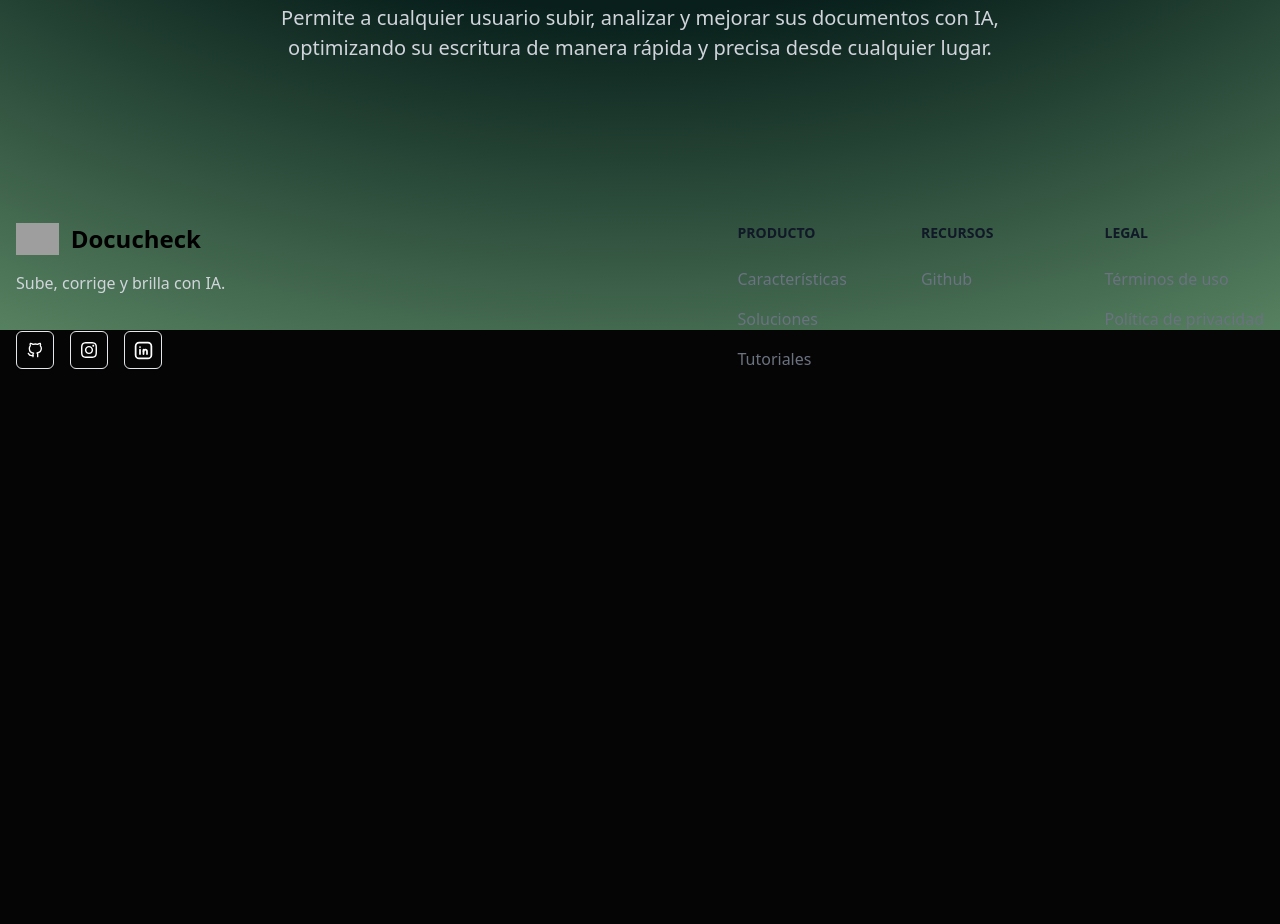
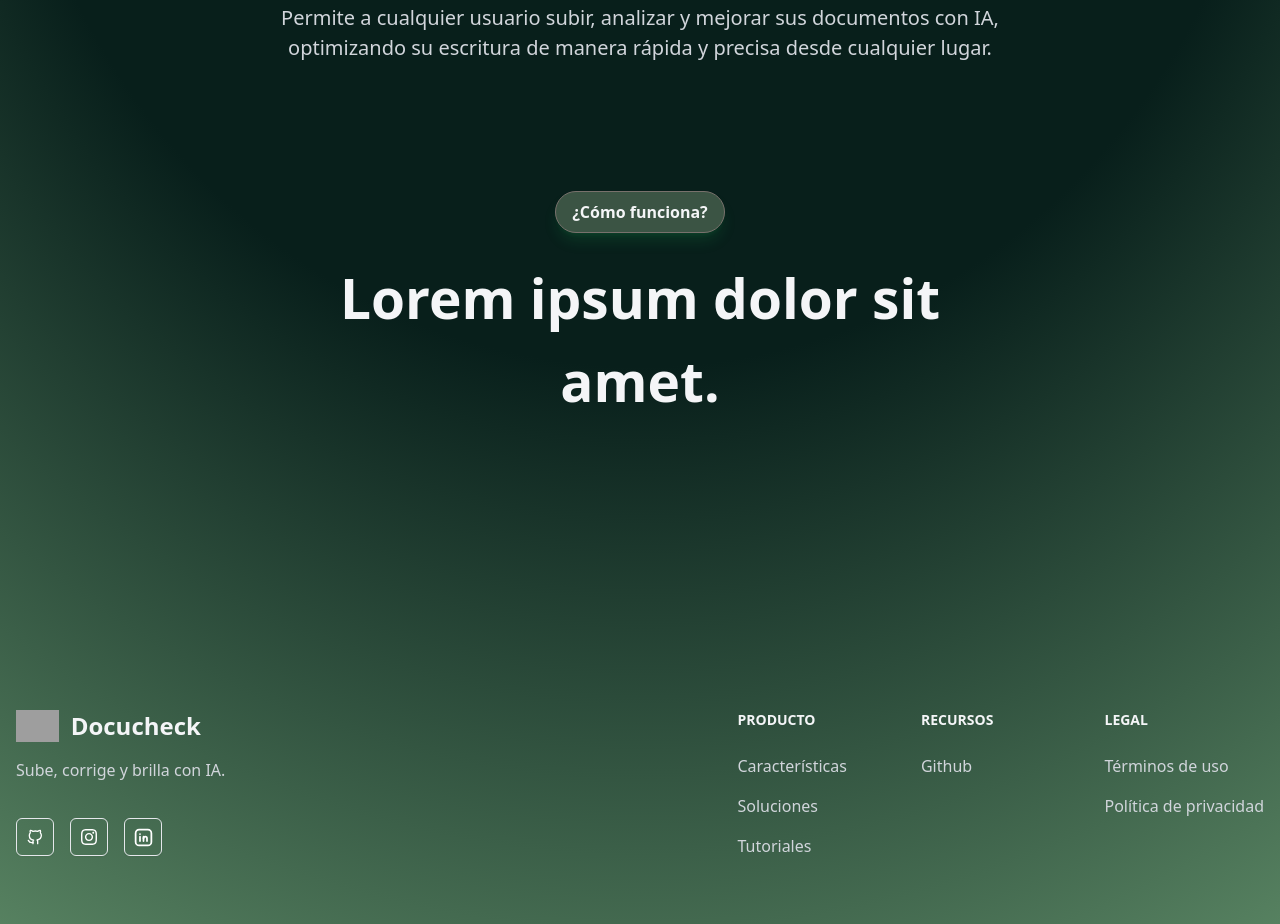
Before and after one commit to JavierMNew/docucheckweb, an Astro site in the folder frontend/: page / in a window 1280 px wide. Shown: the part 470-1394 px from the top of the page. Before the commit the page ends 907 px from the top, so only its background shows below. Built offline with nearby package versions, Linux system fonts and the light colour scheme; Astro itself is replaced by a stand-in of ours; grey boxes are pictures that could not be loaded.

Commit message:
footer fixed

```diff
--- a/frontend/src/components/Footer.astro
+++ b/frontend/src/components/Footer.astro
@@ -5,9 +5,9 @@
     <div class="mx-auto w-full max-w-screen-xl p-4 py-6 lg:py-8">
         <div class="md:flex md:justify-between">
           <div class="mb-6 md:mb-0">
-              <a href="https://flowbite.com/" class="flex items-center">
+              <a href="" class="flex items-center">
                   <img src="https://upload.wikimedia.org/wikipedia/commons/5/53/Wikimedia-logo.png" class="h-8 me-3" alt="logo" />
-                  <span class="self-center text-2xl font-semibold whitespace-nowrap dark:text-white">Docucheck</span>
+                  <span class="self-center text-2xl font-semibold whitespace-nowrap text-[#F4F5F7]">Docucheck</span>
               </a>
               <p class="text-center text-base text-gray-300 mt-4">
                 Sube, corrige y brilla con IA.
@@ -16,30 +16,30 @@
           </div>
           <div class="grid grid-cols-2 gap-8 sm:gap-6 sm:grid-cols-3">
               <div>
-                  <h2 class="mb-6 text-sm font-semibold text-gray-900 uppercase dark:text-white">Producto</h2>
-                  <ul class="text-gray-500 dark:text-gray-400 font-medium">
+                  <h2 class="mb-6 text-sm font-semibold text-[#F4F5F7] uppercase">Producto</h2>
+                  <ul class="text-gray-300 font-medium">
                       <li class="mb-4">
-                          <a href="https://flowbite.com/" class="hover:underline">Características</a>
+                          <a href="" class="hover:underline">Características</a>
                       </li>
                       <li class="mb-4">
-                        <a href="https://flowbite.com/" class="hover:underline">Soluciones</a>
+                        <a href="" class="hover:underline">Soluciones</a>
                     </li>
                       <li>
-                          <a href="https://tailwindcss.com/" class="hover:underline">Tutoriales</a>
+                          <a href="" class="hover:underline">Tutoriales</a>
                       </li>
                   </ul>
               </div>
               <div>
-                  <h2 class="mb-6 text-sm font-semibold text-gray-900 uppercase dark:text-white">Recursos</h2>
-                  <ul class="text-gray-500 dark:text-gray-400 font-medium">
+                  <h2 class="mb-6 text-sm font-semibold text-[#F4F5F7] uppercase">Recursos</h2>
+                  <ul class="text-gray-300 font-medium">
                       <li class="mb-4">
-                          <a href="https://github.com/themesberg/flowbite" class="hover:underline ">Github</a>
+                          <a href="https://github.com/JavierMNew/docucheckweb" class="hover:underline ">Github</a>
                       </li>
                   </ul>
               </div>
               <div>
-                  <h2 class="mb-6 text-sm font-semibold text-gray-900 uppercase dark:text-white">Legal</h2>
-                  <ul class="text-gray-500 dark:text-gray-400 font-medium">
+                  <h2 class="mb-6 text-sm font-semibold uppercase text-[#F4F5F7]">Legal</h2>
+                  <ul class="text-gray-300 font-medium">
                       <li class="mb-4">
                           <a href="#" class="hover:underline">Términos de uso</a>
                       </li>
--- a/frontend/src/components/Header.astro
+++ b/frontend/src/components/Header.astro
@@ -1,5 +1,5 @@
 <header
-  class="header sticky top-0 flex text-[#F4F5F7] items-center justify-between px-8 py-02"
+  class="header top-0 flex text-[#F4F5F7] items-center justify-between px-8 py-02"
 >
   <div class="w-3/12 flex justify-start items-center">
     <a class="p-4 flex items-center" href="">
--- a/frontend/src/components/Redes.astro
+++ b/frontend/src/components/Redes.astro
@@ -1,5 +1,10 @@
 <div class="flex flex-col py-9">
   <div class="flex gap-4">
+    <a
+      href="https://github.com/JavierMNew/docucheckweb"
+      target="_blank"
+      rel="noopener noreferrer"
+    >
       <button
         class="inline-grid place-items-center border align-middle select-none font-sans font-medium text-center transition-all duration-300 ease-in disabled:opacity-50 disabled:shadow-none disabled:pointer-events-none text-sm min-w-[38px] min-h-[38px] rounded-md shadow-sm hover:shadow-md text-white hover:border-[#24292e] hover:bg-[#24292e] hover:brightness-110"
       >
@@ -25,6 +30,12 @@
             stroke-linejoin="round"></path>
         </svg>
       </button>
+    </a>
+    <a
+      href="https://www.instagram.com/?hl=es"
+      target="_blank"
+      rel="noopener noreferrer"
+    >
       <button
         class="inline-grid place-items-center border align-middle select-none font-sans font-medium text-center transition-all duration-300 ease-in disabled:opacity-50 disabled:shadow-none disabled:pointer-events-none text-sm min-w-[38px] min-h-[38px] rounded-md shadow-sm hover:shadow-md text-white hover:border-[#ea4c89] hover:bg-[#ea4c89] hover:brightness-110"
       >
@@ -44,6 +55,12 @@
           ></path></svg
         >
       </button>
+    </a>
+    <a
+      href="https://www.linkedin.com"
+      target="_blank"
+      rel="noopener noreferrer"
+    >
       <button
         class="inline-grid place-items-center border align-middle select-none font-sans font-medium text-center transition-all duration-300 ease-in disabled:opacity-50 disabled:shadow-none disabled:pointer-events-none text-sm min-w-[38px] min-h-[38px] rounded-md shadow-sm hover:shadow-md text-white hover:border-[#1877F2] hover:bg-[#1877F2] hover:brightness-110"
       >
@@ -66,5 +83,6 @@
           ></path></svg
         >
       </button>
+    </a>
   </div>
 </div>
--- a/frontend/src/layouts/Layout.astro
+++ b/frontend/src/layouts/Layout.astro
@@ -20,7 +20,7 @@
     <meta name="generator" content={Astro.generator} />
     <title>{title}</title>
   </head>
-  <body>
+  <body class="relative">
     <div
       class="absolute inset-0 -z-10 h-full w-full items-center px-5 py-24 [background:radial-gradient(125%_125%_at_50%_10%,#081F1B_40%,#77AA7D_100%)]"
     >
--- a/frontend/src/pages/index.astro
+++ b/frontend/src/pages/index.astro
@@ -29,7 +29,21 @@
       >
     </h1>
     <p class="text-center text-[20px] text-gray-300 mt-4">
-      Permite a cualquier usuario subir, analizar y mejorar sus documentos con IA, optimizando su escritura de manera rápida y precisa desde cualquier lugar.
+      Permite a cualquier usuario subir, analizar y mejorar sus documentos con
+      IA, optimizando su escritura de manera rápida y precisa desde cualquier
+      lugar.
     </p>
+    <SectionContainer class="pt-32 pb-32">
+      <div class="flex justify-center pb-6">
+        <button
+          class="text-[#F4F5F7] inline-flex items-center justify-center border align-middle select-none font-sans font-semibold text-center transition-all ease-in disabled:opacity-50 disabled:shadow-none disabled:cursor-not-allowed focus:shadow-none py-2 px-4 bg-[#3B5444] relative border-stone-500 hover:bg-transparent duration-150 hover:border-stone-200 rounded-full hover:shadow-none shadow-lg shadow-green-500/15"
+        >
+          <span>¿Cómo funciona?</span>
+        </button>
+      </div>
+      <h1 class="text-center text-[55px] font-extrabold text-[#F4F5F7]">
+        Lorem ipsum dolor sit amet.
+      </h1>
+    </SectionContainer>
   </SectionContainer>
 </Layout>
```
Lines whose indentation alone changed are shown as unchanged.
